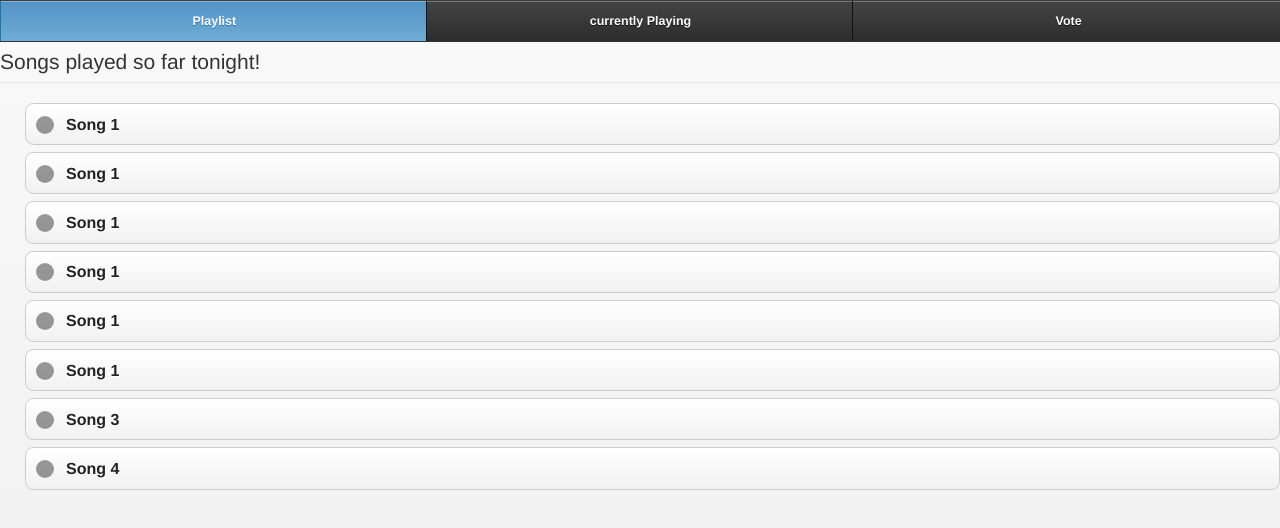
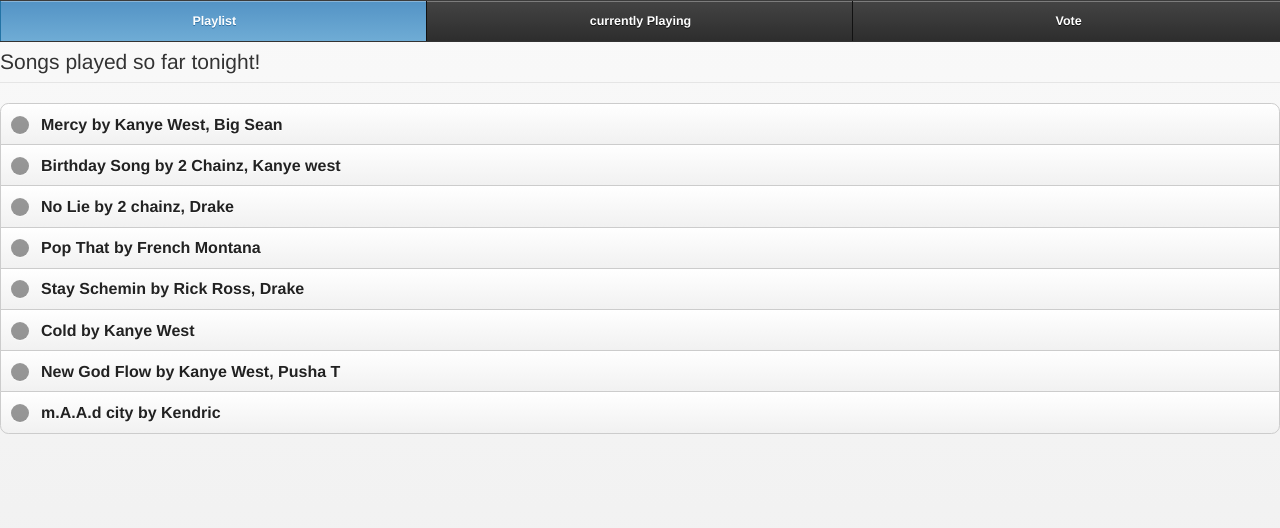
Before and after one commit to kpan/mackVibes, a plain HTML site: page index.html in a window 1280 px wide. Drawn offline with nearby package versions, Linux system fonts and the light colour scheme.

Commit message:
added fonts, set up full slide

```diff
--- a/index.html
+++ b/index.html
@@ -72,37 +72,37 @@
       <div id="listOfSongs">
 
 
-          <ul>
-            <li  data-role="collapsible">
-              <h4>Song 1</h4>
+        <ul data-role="collapsible-set" data-collapsed-icon="arrow-d">
+          <li  data-role="collapsible" >
+            <h4>Mercy by Kanye West, Big Sean</h4>
             <p>Stuff about song 1</p>
           </li>
           <li  data-role="collapsible">
-              <h4>Song 1</h4>
+            <h4>Birthday Song by 2 Chainz, Kanye west</h4>
             <p>Stuff about song 1</p>
           </li>
           <li  data-role="collapsible">
-              <h4>Song 1</h4>
+            <h4>No Lie by 2 chainz, Drake</h4>
             <p>Stuff about song 1</p>
           </li>
           <li  data-role="collapsible">
-              <h4>Song 1</h4>
+            <h4>Pop That by French Montana</h4>
             <p>Stuff about song 1</p>
           </li>
           <li  data-role="collapsible">
-              <h4>Song 1</h4>
+            <h4>Stay Schemin by Rick Ross, Drake</h4>
             <p>Stuff about song 1</p>
           </li>
           <li  data-role="collapsible">
-              <h4>Song 1</h4>
+            <h4>Cold by Kanye West</h4>
             <p>Stuff about song 1</p>
           </li>
           <li  data-role="collapsible">
-              <h4>Song 3</h4>
+            <h4>New God Flow by Kanye West, Pusha T</h4>
             <p>Stuff about song 3</p>
            </li>
           <li  data-role="collapsible">
-              <h4>Song 4</h4>
+            <h4>m.A.A.d city by Kendric</h4>
             <p>Stuff about song 4</p>
           </li>
         </ul>
```
Also changed, not shown: fonts/Raleway-Bold.ttf (added), fonts/Raleway-ExtraBold.ttf (added), fonts/Raleway-ExtraLight.ttf (added), fonts/Raleway-Heavy.ttf (added), fonts/Raleway-Light.ttf (added), fonts/Raleway-Medium.ttf (added), fonts/Raleway-Regular.ttf (added), fonts/Raleway-SemiBold.ttf (added), fonts/raleway_thin.otf (added). Lines whose indentation alone changed are shown as unchanged.
